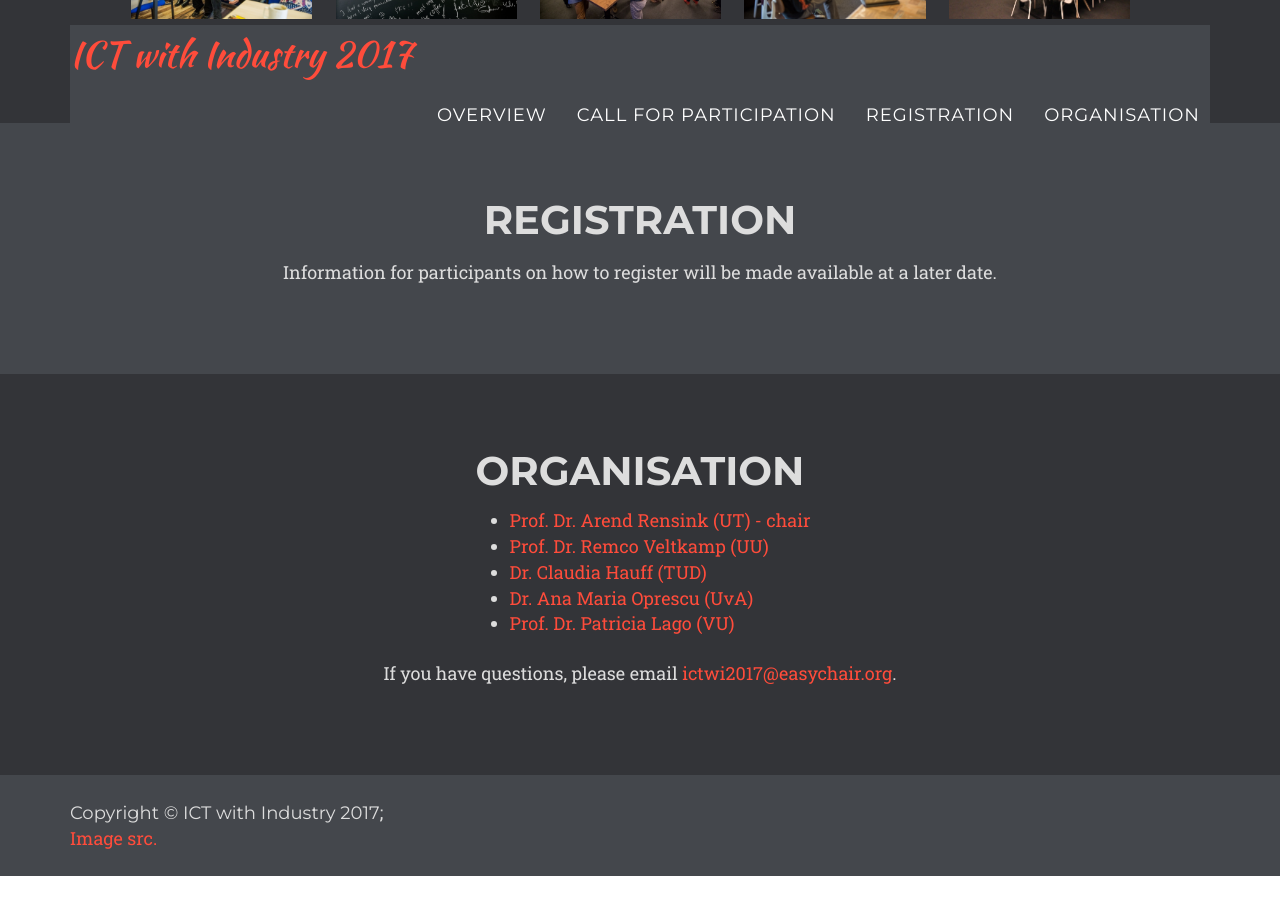
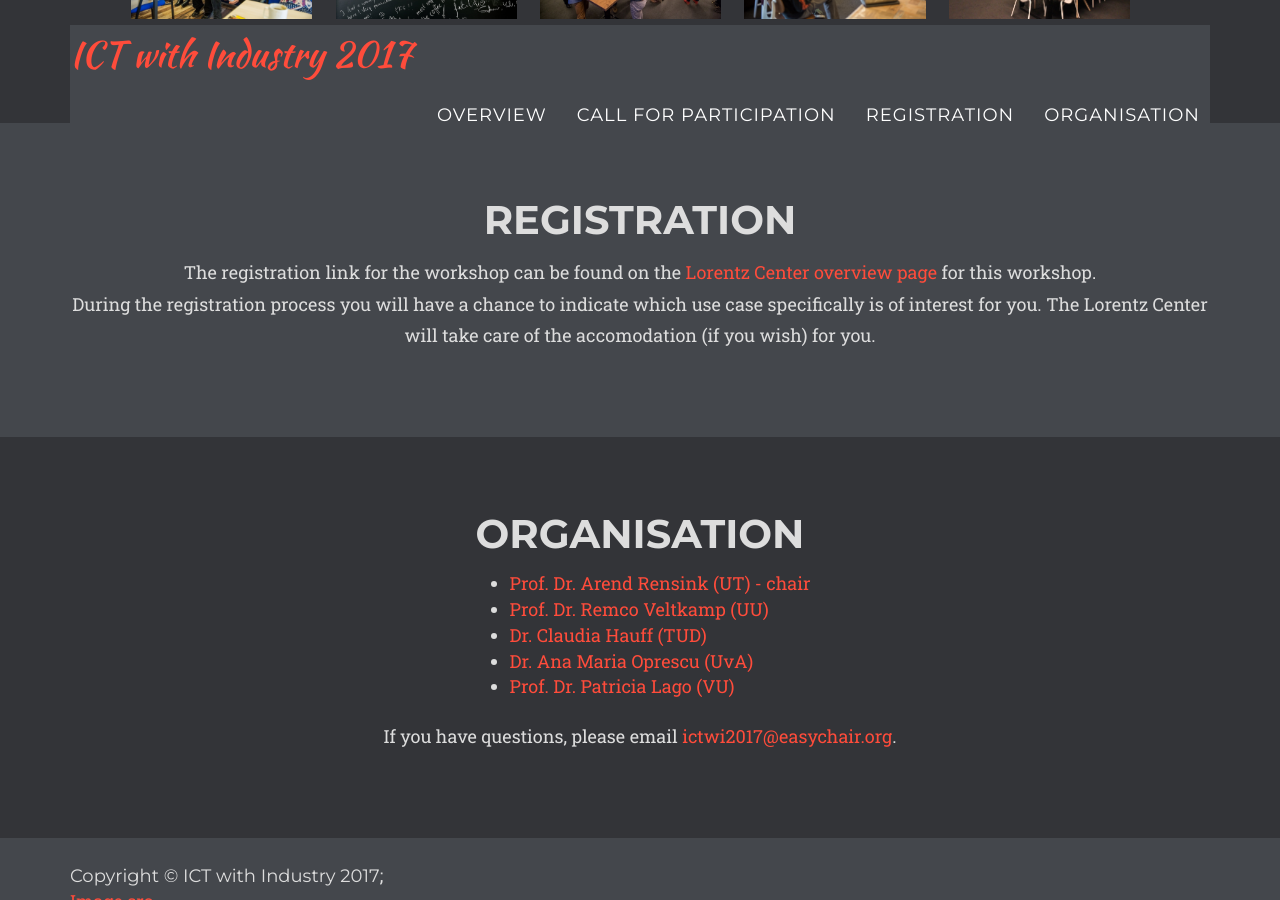
Before and after one commit to chauff/ictWI2017, a Jekyll site: the page built from index.html, in a window 1280 px wide and 900 px high, scrolled down 2113 px. Built offline with Jekyll 4.4.1, drawn with Linux system fonts in a browser that asks for light colours; nearby versions of some CDN libraries; some web fonts are replaced; library files that are not in the unit come from our copies; comment, search, counter and statistics services are not loaded; before the commit the page ends 2989 px from its top, so only the background shows below that.

Commit message:
Update registration.html

```diff
--- a/_includes/registration.html
+++ b/_includes/registration.html
@@ -5,8 +5,9 @@
                 <div class="col-lg-12 text-center">
                     <h2 class="section-heading">Registration</h2>
                     <p>
-                        Information for participants on how to register will be made available
-                        at a later date.
+                        The registration link for the workshop can be found on the <a href="http://www.lorentzcenter.nl/lc/web/2017/952/info.php3?wsid=952&venue=Oort">Lorentz Center overview page</a> for this workshop.
+                        <br>
+                        During the registration process you will have a chance to indicate which use case specifically is of interest for you. The Lorentz Center will take care of the accomodation (if you wish) for you.
                      </p>
                 </div>
             </div>
```
